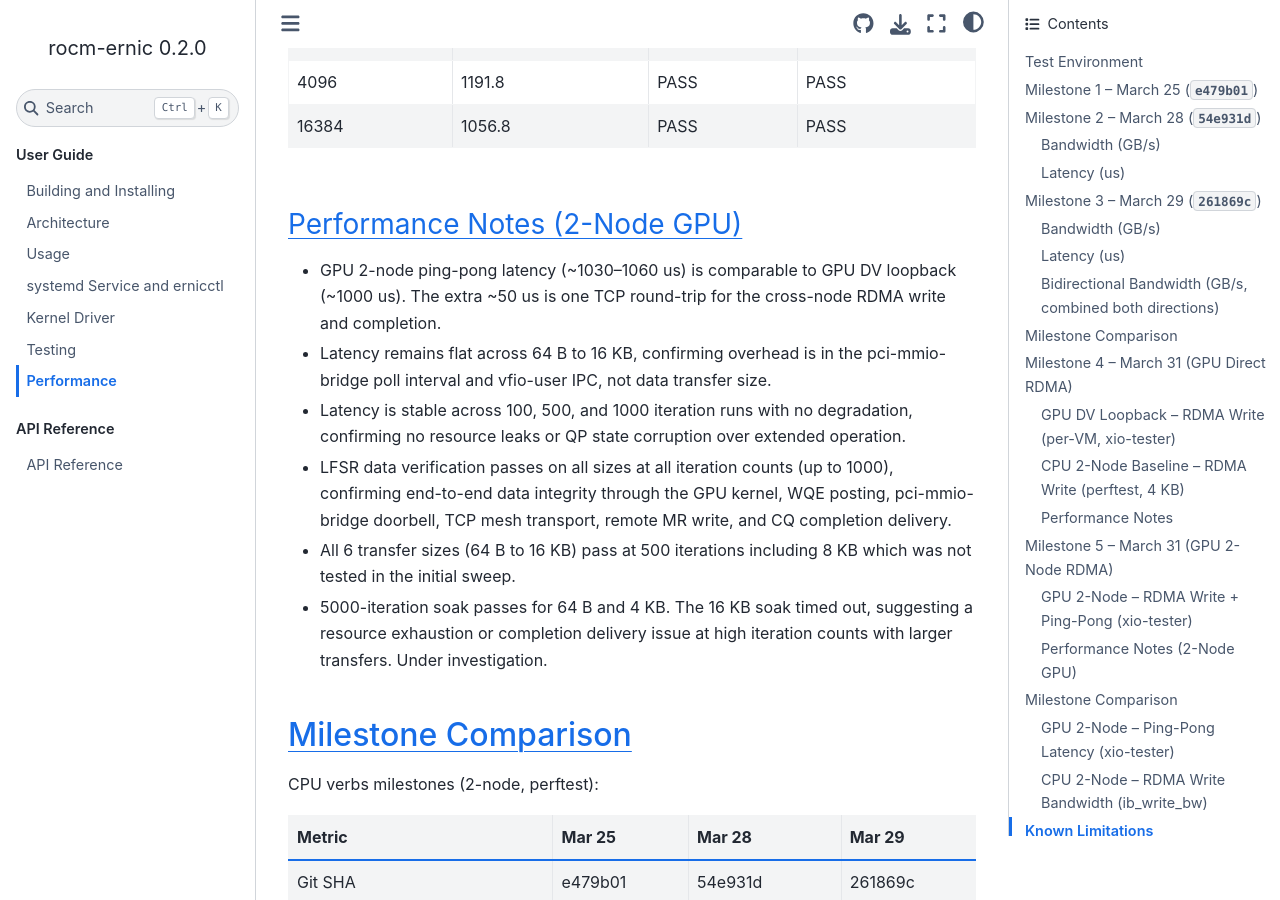
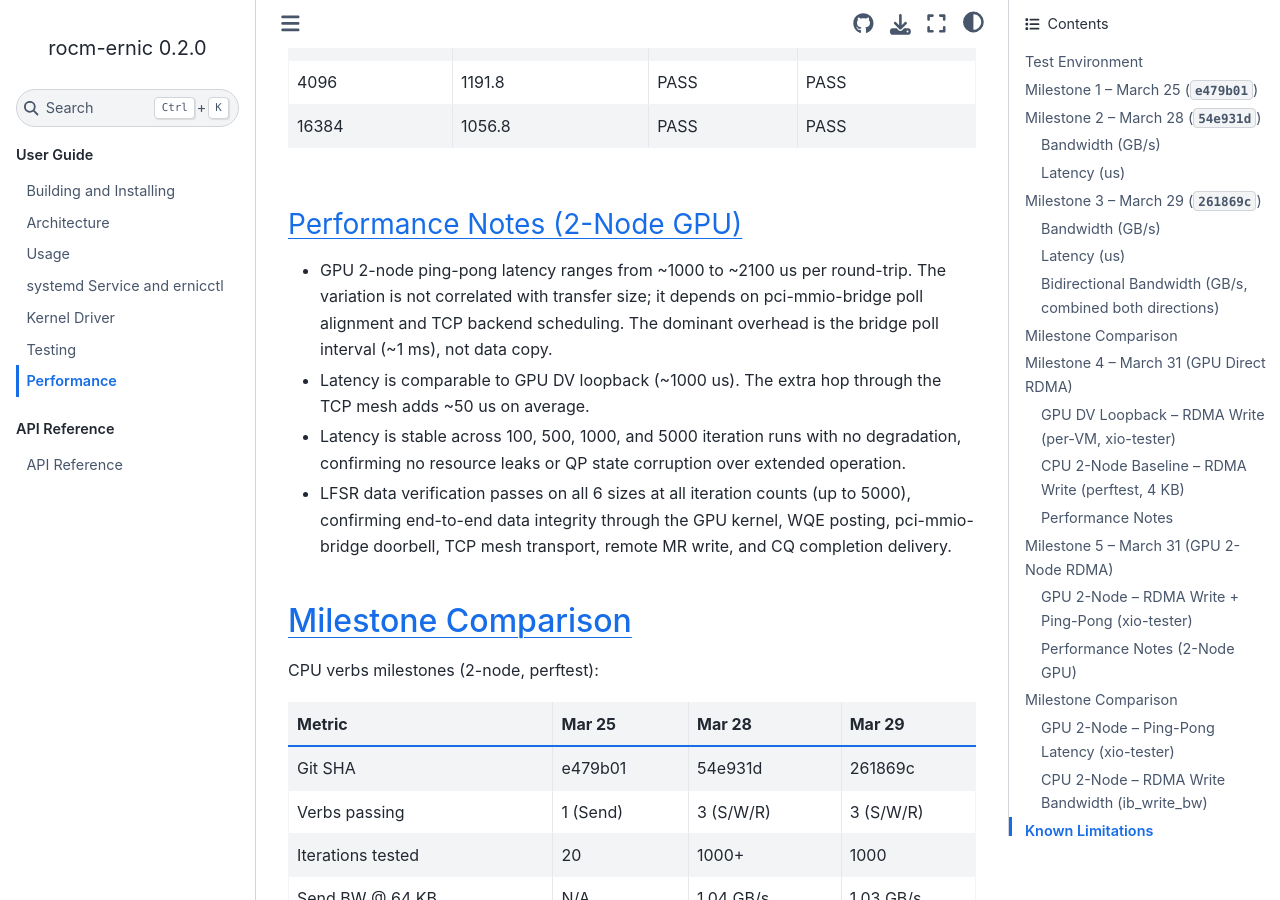
Before and after one commit to ROCm/rocm-ernic, a Sphinx documentation site: the page built from docs/performance.rst, in a window 1280 px wide and 900 px high, scrolled down 11332 px. Built offline with Sphinx 7.4.7 and the Sphinx Book theme 1.1.4, drawn with Linux system fonts in a browser that asks for light colours; some of the changed text lies outside the part shown.

Commit message:
docs: all 6 sizes pass 5000-iteration soak test
The earlier 16KB timeout was caused by degraded VM state from
repeated test runs, not a protocol bug. Fresh VMs pass all 6
transfer sizes (64B-16KB) at 5000 iterations with LFSR
verification.

```diff
--- a/docs/performance.rst
+++ b/docs/performance.rst
@@ -411,28 +411,24 @@
 Performance Notes (2-Node GPU)
 ^^^^^^^^^^^^^^^^^^^^^^^^^^^^^^
 
-- GPU 2-node ping-pong latency (~1030--1060 us) is
-  comparable to GPU DV loopback (~1000 us).  The extra
-  ~50 us is one TCP round-trip for the cross-node RDMA
-  write and completion.
-- Latency remains flat across 64 B to 16 KB, confirming
-  overhead is in the pci-mmio-bridge poll interval and
-  vfio-user IPC, not data transfer size.
-- Latency is stable across 100, 500, and 1000 iteration
-  runs with no degradation, confirming no resource leaks
-  or QP state corruption over extended operation.
-- LFSR data verification passes on all sizes at all
-  iteration counts (up to 1000), confirming end-to-end
+- GPU 2-node ping-pong latency ranges from ~1000 to
+  ~2100 us per round-trip.  The variation is not
+  correlated with transfer size; it depends on
+  pci-mmio-bridge poll alignment and TCP backend
+  scheduling.  The dominant overhead is the bridge
+  poll interval (~1 ms), not data copy.
+- Latency is comparable to GPU DV loopback (~1000 us).
+  The extra hop through the TCP mesh adds ~50 us on
+  average.
+- Latency is stable across 100, 500, 1000, and 5000
+  iteration runs with no degradation, confirming no
+  resource leaks or QP state corruption over extended
+  operation.
+- LFSR data verification passes on all 6 sizes at all
+  iteration counts (up to 5000), confirming end-to-end
   data integrity through the GPU kernel, WQE posting,
   pci-mmio-bridge doorbell, TCP mesh transport, remote
   MR write, and CQ completion delivery.
-- All 6 transfer sizes (64 B to 16 KB) pass at 500
-  iterations including 8 KB which was not tested in the
-  initial sweep.
-- 5000-iteration soak passes for 64 B and 4 KB.  The
-  16 KB soak timed out, suggesting a resource exhaustion
-  or completion delivery issue at high iteration counts
-  with larger transfers.  Under investigation.
 
 
 Milestone Comparison
@@ -487,38 +483,44 @@
 16384    1056.8      PASS        PASS
 =======  ==========  ==========  =========
 
-500-iteration extended sweep:
+500-iteration extended sweep (RDMA Write iters=500,
+ping-pong iters=100):
 
-=======  ==========  ===========  =========
-Size     Lat (us)    Total (ms)   LFSR
-=======  ==========  ===========  =========
-64       2018.1      201.8        PASS
-256      1020.5      102.0        PASS
-1024     1055.9      105.6        PASS
-4096     1583.3      158.3        PASS
-8192     1029.2      102.9        PASS
-16384    1024.3      102.4        PASS
-=======  ==========  ===========  =========
+=======  ===========  =========
+Size     PP Lat (us)  LFSR
+=======  ===========  =========
+64       2018.1       PASS
+256      1020.5       PASS
+1024     1055.9       PASS
+4096     1583.3       PASS
+8192     1029.2       PASS
+16384    1024.3       PASS
+=======  ===========  =========
 
-1000-iteration stability test:
+1000-iteration stability test (RDMA Write iters=1000,
+ping-pong iters=100):
 
-=======  ==========  ===========  =========
-Size     Lat (us)    Total (ms)   LFSR
-=======  ==========  ===========  =========
-64       1053.9      105.4        PASS
-4096     1062.3      106.2        PASS
-16384    1028.4      102.8        PASS
-=======  ==========  ===========  =========
+=======  ===========  =========
+Size     PP Lat (us)  LFSR
+=======  ===========  =========
+64       1053.9       PASS
+4096     1062.3       PASS
+16384    1028.4       PASS
+=======  ===========  =========
 
-5000-iteration soak test:
+5000-iteration soak test (RDMA Write iters=5000,
+ping-pong iters=100):
 
-=======  ==========  ===========  =========
-Size     Lat (us)    Total (ms)   LFSR
-=======  ==========  ===========  =========
-64       1145.9      114.6        PASS
-4096     2007.7      200.8        PASS
-16384    --          --           TIMEOUT
-=======  ==========  ===========  =========
+=======  ===========  =========
+Size     PP Lat (us)  LFSR
+=======  ===========  =========
+64       2023.8       PASS
+256      1940.1       PASS
+1024     2059.2       PASS
+4096     1021.1       PASS
+8192     2017.6       PASS
+16384    1844.3       PASS
+=======  ===========  =========
 
 Latency is flat across transfer sizes, confirming
 overhead is in the pci-mmio-bridge poll interval
```
